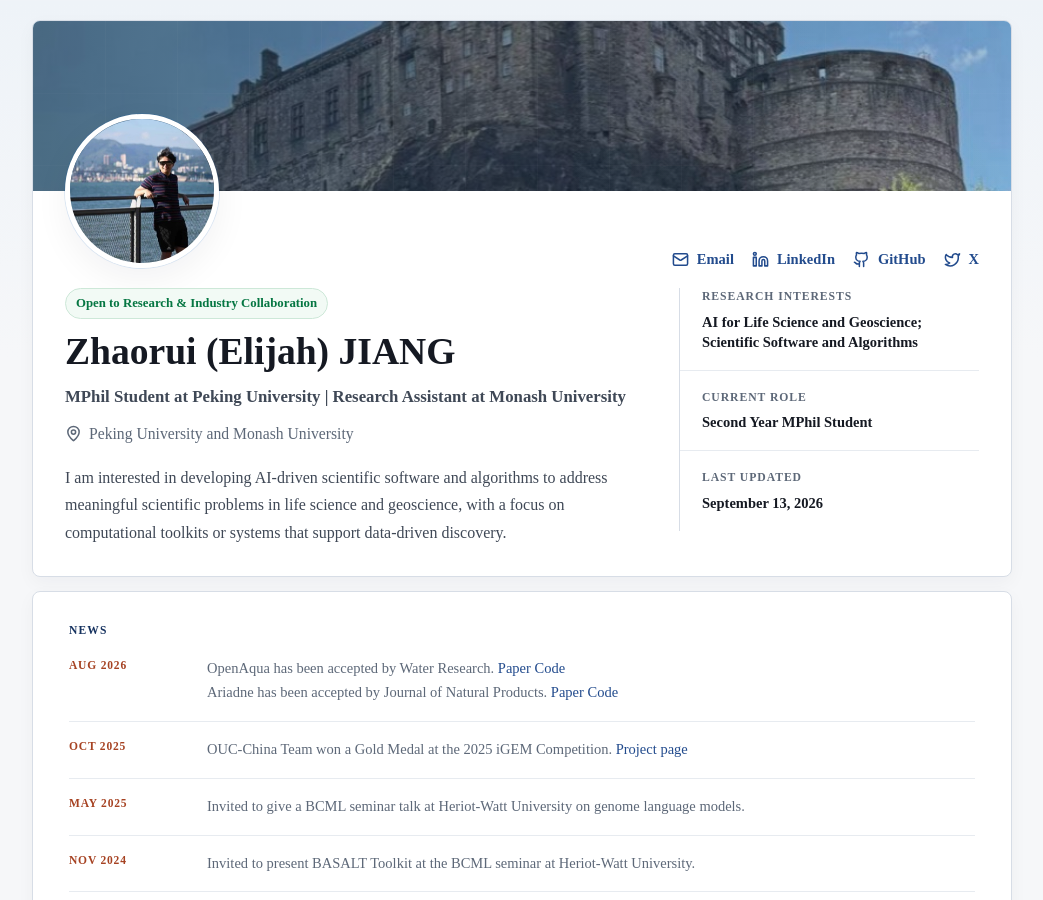
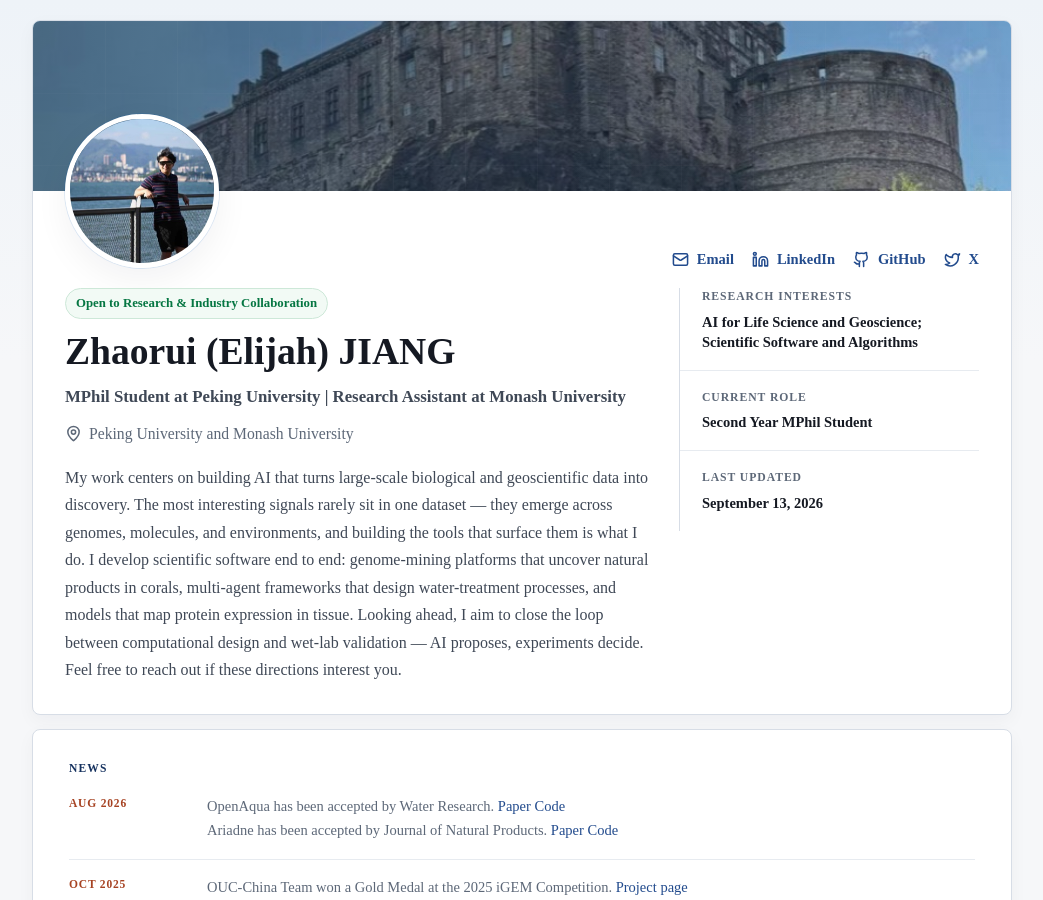
Before and after one commit to zhaorui-bi/zhaorui-bi.github.io, a Jekyll site: the page built from index.html, in a window 1280 px wide and 900 px high. Shown: the whole window, without its empty margins (118-1161 px from the left). Built offline with Jekyll 4.4.1, drawn with Linux system fonts in a browser that asks for light colours.

Commit message:
Rewrite profile summary with a sharper research narrative

```diff
--- a/index.html
+++ b/index.html
@@ -107,10 +107,17 @@ title: Zhaorui (Elijah) Jiang
           Peking University and Monash University
         </p>
         <p class="profile-summary">
-          I am interested in developing AI-driven scientific software and
-          algorithms to address meaningful scientific problems in life science
-          and geoscience, with a focus on computational toolkits or systems that
-          support data-driven discovery.
+          My work centers on building AI that turns large-scale biological and
+          geoscientific data into discovery. The most interesting signals
+          rarely sit in one dataset — they emerge across genomes, molecules,
+          and environments, and building the tools that surface them is what I
+          do. I develop scientific software end to end: genome-mining
+          platforms that uncover natural products in corals, multi-agent
+          frameworks that design water-treatment processes, and models that
+          map protein expression in tissue. Looking ahead, I aim to close the
+          loop between computational design and wet-lab validation — AI
+          proposes, experiments decide. Feel free to reach out if these
+          directions interest you.
         </p>
       </div>
 
```
